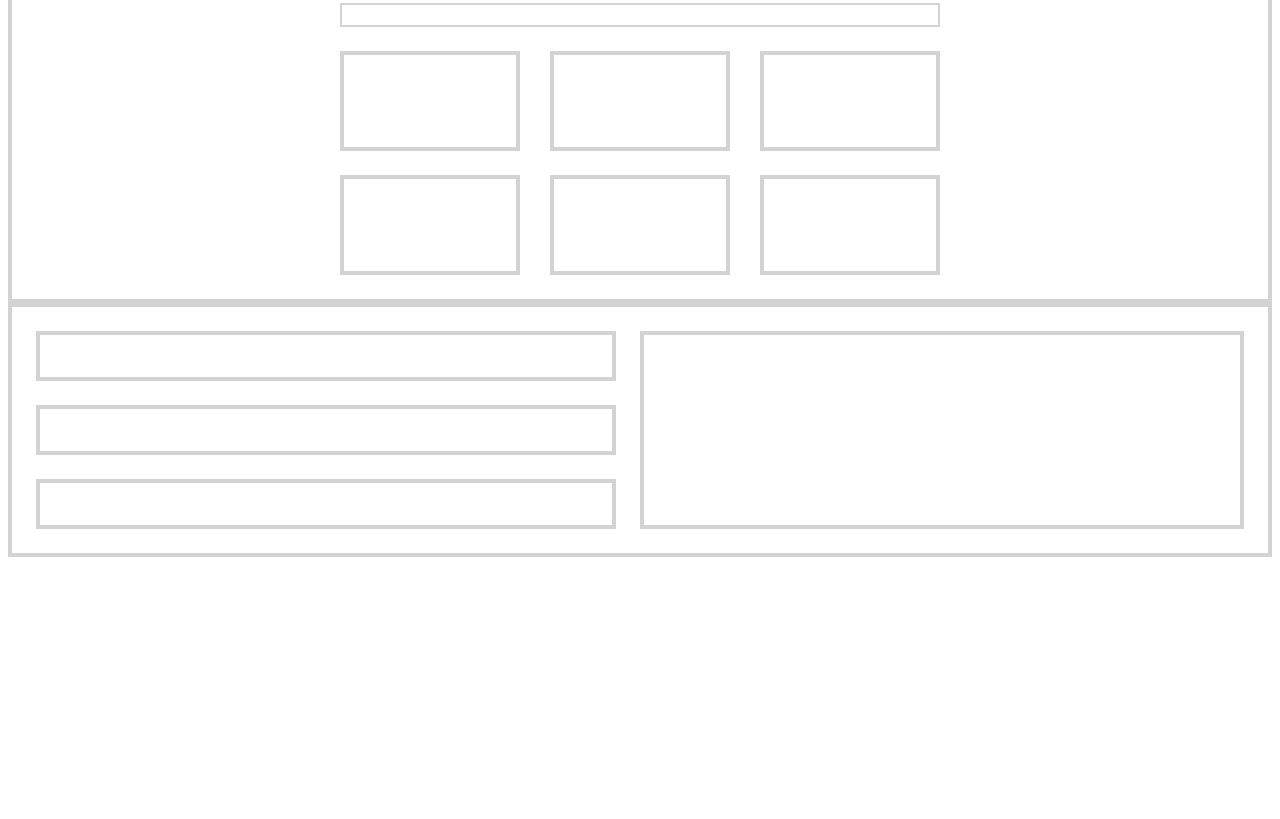
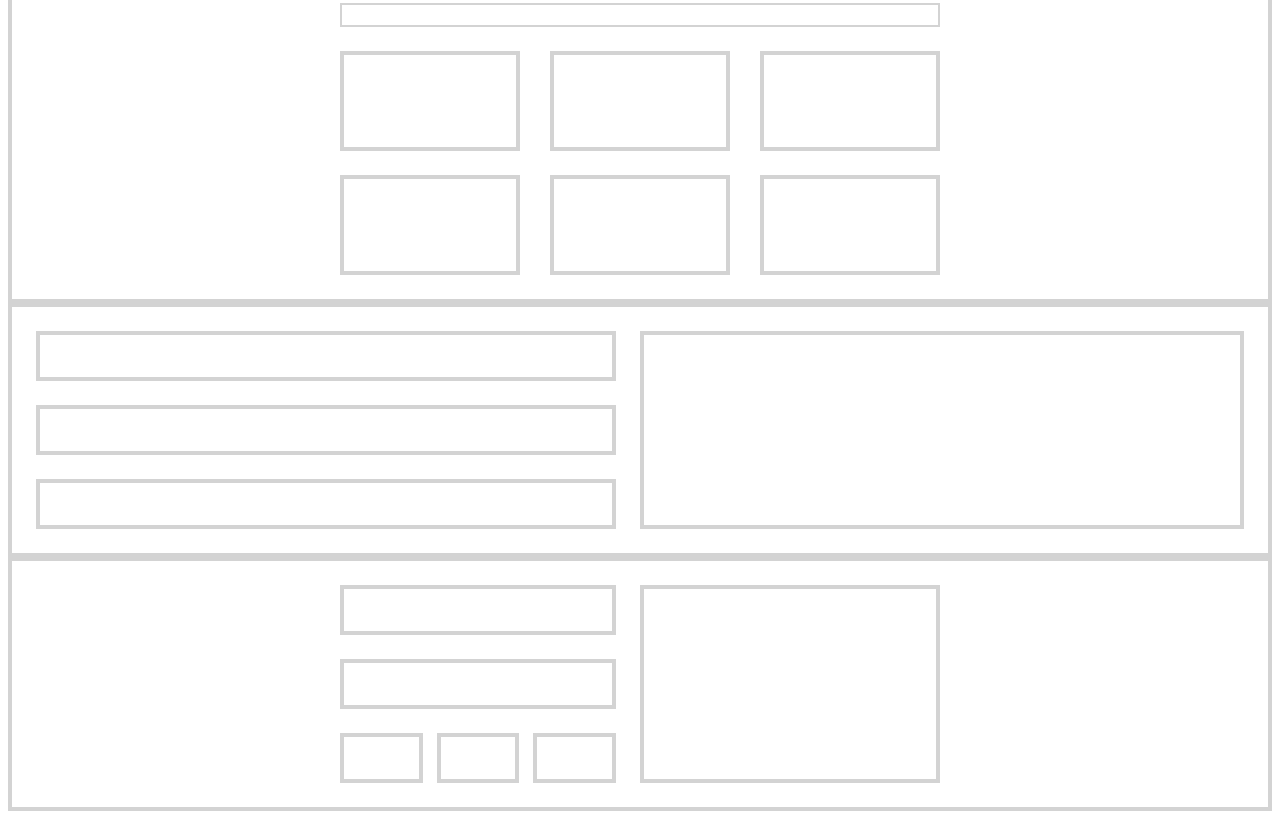
Before and after one commit to tomtrxn/journey-begins, a plain HTML site: page flexbox tute/index.html in a window 1280 px wide. Shown: the part 789-1608 px from the top of the page. Before the commit the page ends 1354 px from the top, so only its background shows below. Drawn offline with Linux system fonts and the light colour scheme.

Commit message:
flexbox layouts

```diff
--- a/flexbox tute/index.html
+++ b/flexbox tute/index.html
@@ -64,6 +64,28 @@
 
         </div>
 
+        <!-- LAYOUT #4
+
+        Below is a basic navbar css layout (logo on left, nav options on right)-->
+
+        <div class="container3">
+            <div class="row2">
+
+                <div class="box-wrapper-2">
+                    <div class="box-left box-left-specific"></div>
+                    <div class="box-left box-left-specific"></div>
+                    <div class="tiny-wrapper">
+                        <div class="box-left box-tiny"></div>
+                        <div class="box-left box-tiny"></div>
+                        <div class="box-left box-tiny"></div>
+                    </div>
+                </div>
+                <div class="box-left box-large"></div>
+            </div>
+        </div>
+
+        </div>
+
 
   </body>
 </html>
--- a/flexbox tute/styles.css
+++ b/flexbox tute/styles.css
@@ -80,7 +80,7 @@
     border: 4px solid lightgray;
     padding: 24px 24px 0 24px;
     display: flex;
-    justify-content: space-between;
+
 }
 
 .box-left {
@@ -100,3 +100,21 @@
 .box-large {
     width: 50%;
 }
+
+.box-tiny {
+    width: 30%;
+    height: 50px;
+}
+
+.tiny-wrapper {
+    display: flex;
+    justify-content: space-between;
+}
+
+.row2 {
+    width: 100%;
+    justify-content: space-between;
+    max-width: 600px;
+    margin: 0 auto;
+    display: flex;
+}
```
